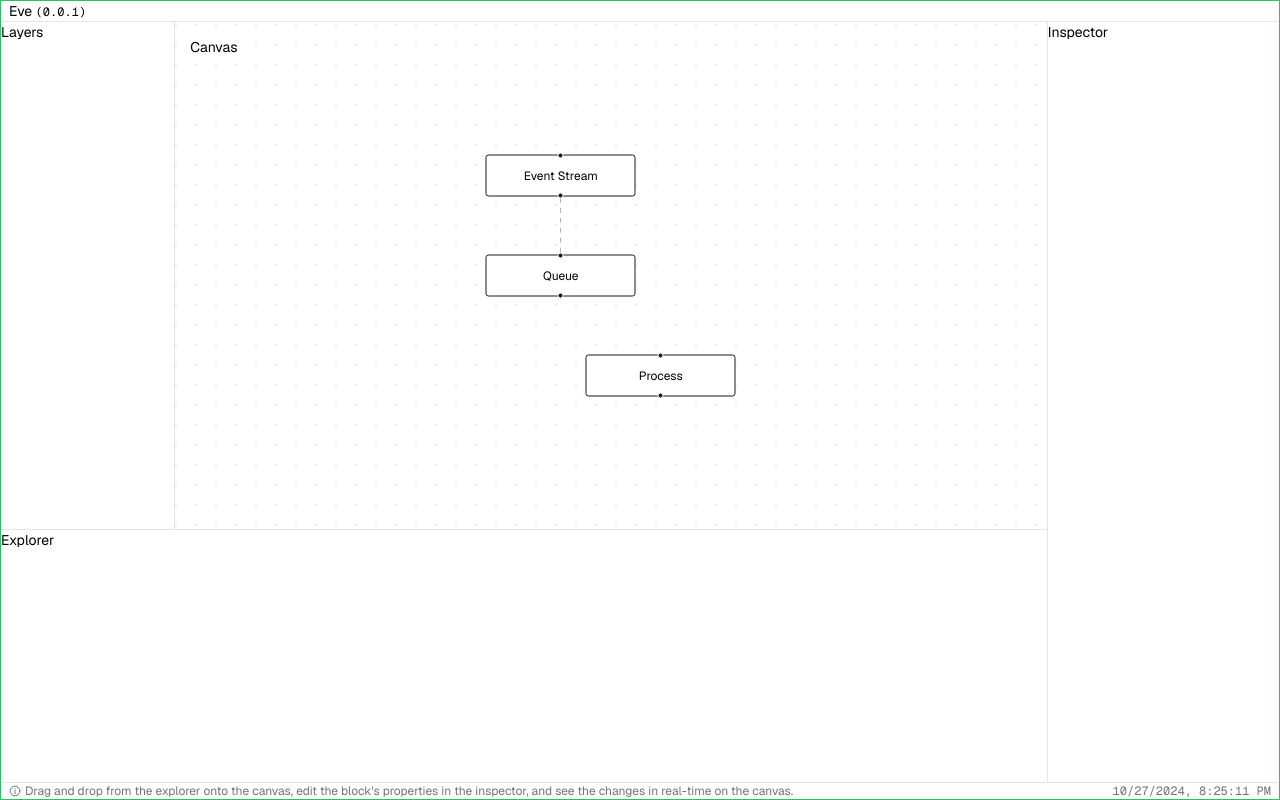
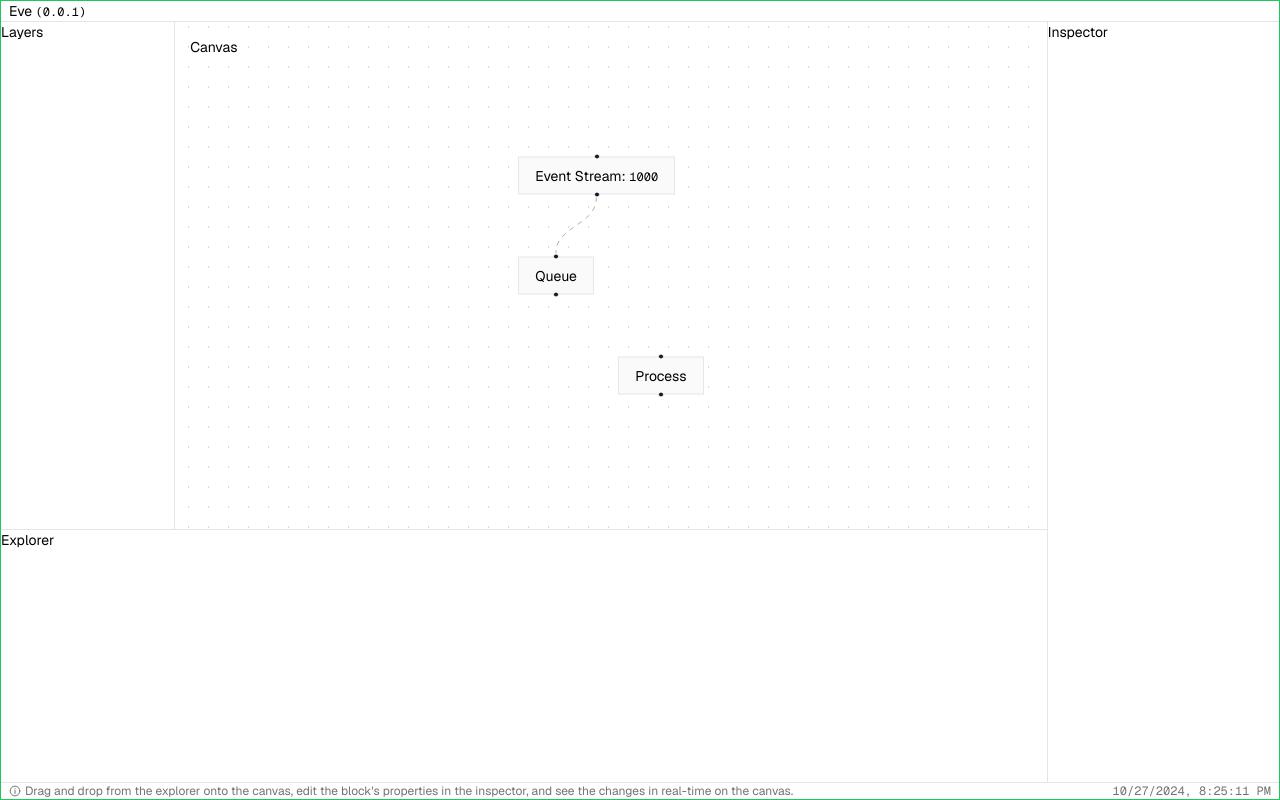
Before and after one commit to PwnFunction/eve, a Next.js app: page / in a window 1280 px wide. Built offline with nearby package versions, Linux system fonts and the light colour scheme.

Commit message:
feat: added basic custom nodes

```diff
--- a/package.json
+++ b/package.json
@@ -10,10 +10,12 @@
   },
   "dependencies": {
     "@xyflow/react": "^12.3.2",
+    "clsx": "^2.1.1",
     "geist": "^1.3.1",
     "next": "^14.2.16",
     "react": "^18",
-    "react-dom": "^18"
+    "react-dom": "^18",
+    "tailwind-merge": "^2.5.4"
   },
   "devDependencies": {
     "@types/node": "^20",
--- /dev/null
+++ b/src/components/blocks/base.tsx
@@ -0,0 +1,25 @@
+import { cn } from "@/lib/utils/class";
+import { Handle, Position } from "@xyflow/react";
+
+export const Base = ({
+  className,
+  children,
+  ...props
+}: {
+  className?: string;
+  children?: React.ReactNode;
+}) => {
+  return (
+    <div
+      className={cn(
+        "border bg-neutral-50 px-4 py-2 active:bg-neutral-100",
+        className,
+      )}
+      {...props}
+    >
+      <Handle type="target" position={Position.Top} />
+      {children}
+      <Handle type="source" position={Position.Bottom} />
+    </div>
+  );
+};
--- /dev/null
+++ b/src/components/blocks/event-stream.tsx
@@ -0,0 +1,17 @@
+import { type NodeProps } from "@xyflow/react";
+import { Base } from "./base";
+
+interface EventStreamProps {
+  data: { frequency: number };
+}
+
+export const EventStream = ({ data }: NodeProps & EventStreamProps) => {
+  return (
+    <Base>
+      <p>
+        Event Stream:{" "}
+        <span className="font-mono text-xs">{data.frequency}</span>
+      </p>
+    </Base>
+  );
+};
--- /dev/null
+++ b/src/components/blocks/generic.tsx
@@ -0,0 +1,14 @@
+import { type NodeProps } from "@xyflow/react";
+import { Base } from "./base";
+
+interface GenericProps {
+  data: { label: string };
+}
+
+export const Generic = ({ data }: NodeProps & GenericProps) => {
+  return (
+    <Base>
+      <p>{data.label}</p>
+    </Base>
+  );
+};
--- /dev/null
+++ b/src/components/blocks/index.ts
@@ -0,0 +1,2 @@
+export * from "./event-stream";
+export * from "./generic";
--- a/src/components/canvas.tsx
+++ b/src/components/canvas.tsx
@@ -10,17 +10,40 @@ import {
   useEdgesState,
   useNodesState,
   type Connection,
+  type Edge,
+  type Node,
 } from "@xyflow/react";
 import "@xyflow/react/dist/style.css";
-import { useCallback } from "react";
+import { useCallback, useMemo } from "react";
+import { EventStream, Generic } from "./blocks";
 
-const initialNodes = [
-  { id: "1", position: { x: 0, y: 0 }, data: { label: "Event Stream" } },
-  { id: "2", position: { x: 0, y: 100 }, data: { label: "Queue" } },
-  { id: "3", position: { x: 100, y: 200 }, data: { label: "Process" } },
+const initialNodes: Node[] = [
+  {
+    id: "1",
+    position: { x: 0, y: 0 },
+    data: { label: "Event Stream", frequency: 1000 },
+    type: "EventStream",
+  },
+  {
+    id: "2",
+    position: { x: 0, y: 100 },
+    data: { label: "Queue" },
+    type: "Generic",
+  },
+  {
+    id: "3",
+    position: { x: 100, y: 200 },
+    data: { label: "Process" },
+    type: "Generic",
+  },
 ];
-const initialEdges = [{ id: "e1-2", source: "1", target: "2", animated: true }];
+
+const initialEdges: Edge[] = [
+  { id: "e1-2", source: "1", target: "2", animated: true },
+];
+
 const proOptions = { hideAttribution: true };
+
 const fitViewOptions = {
   padding: 0.2,
   minZoom: 1,
@@ -30,6 +53,7 @@ const fitViewOptions = {
 export const Canvas = () => {
   const [nodes, setNodes, onNodesChange] = useNodesState(initialNodes);
   const [edges, setEdges, onEdgesChange] = useEdgesState(initialEdges);
+  const nodeTypes = useMemo(() => ({ EventStream, Generic }), []);
 
   const onConnect = useCallback(
     (connection: Connection) => {
@@ -49,6 +73,7 @@ export const Canvas = () => {
         onNodesChange={onNodesChange}
         onEdgesChange={onEdgesChange}
         onConnect={onConnect}
+        nodeTypes={nodeTypes}
         fitView={true}
         fitViewOptions={fitViewOptions}
         defaultViewport={{ zoom: 1, x: 0, y: 0 }}
--- /dev/null
+++ b/src/lib/utils/class.ts
@@ -0,0 +1,4 @@
+import clsx, { ClassValue } from "clsx";
+import { twMerge } from "tailwind-merge";
+
+export const cn = (...classes: ClassValue[]) => twMerge(clsx(...classes));
```
Also changed, not shown: 1 other file (tests, documents, lock files or other folders).
